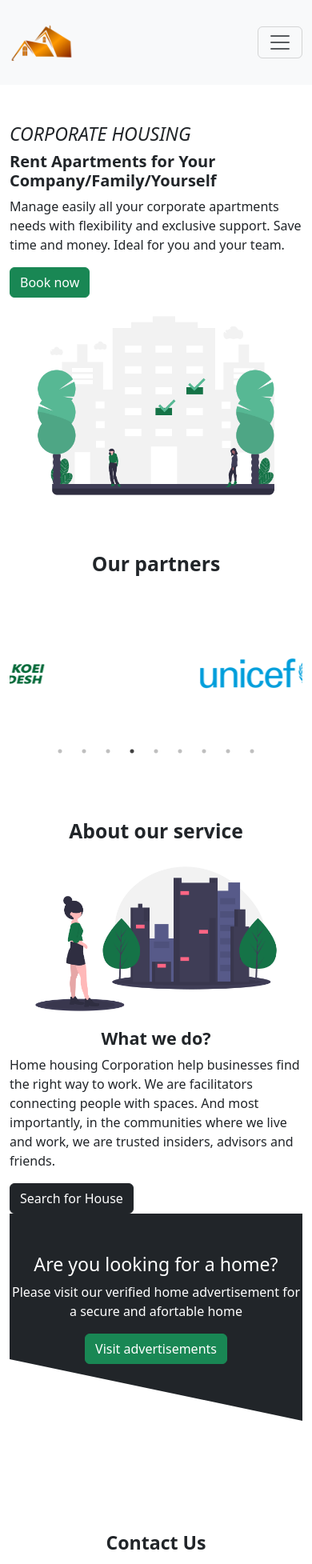
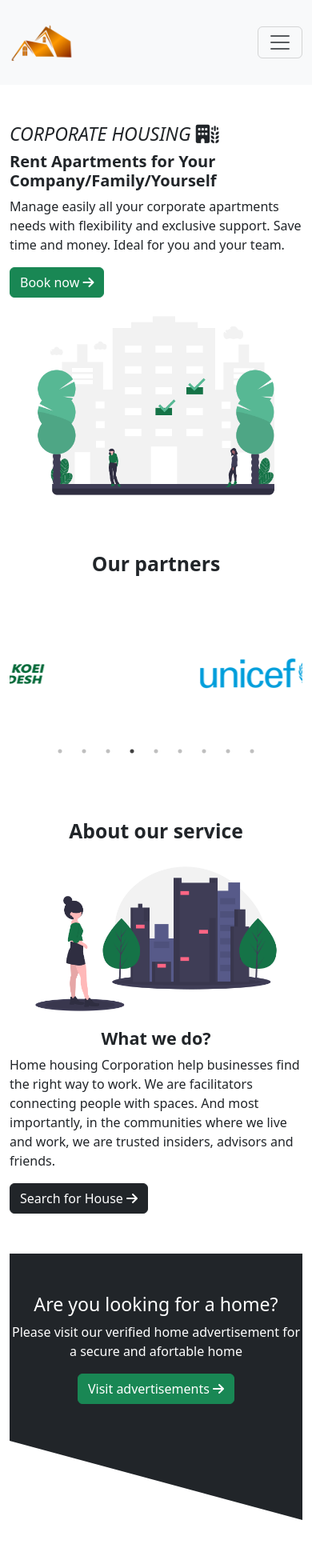
Before and after one commit to antusaha970/Home-Housing, a React (Vite) app: page / in a window 390 px wide. Shown: the top 1955 px of the page at 80% size. Built offline with nearby package versions, Linux system fonts and the light colour scheme; the HTML template or start-up script is replaced by a standard one.

Commit message:
fixed homepage bugs and did some imporvements

```diff
--- a/src/components/AboutOurService/AboutOurService.jsx
+++ b/src/components/AboutOurService/AboutOurService.jsx
@@ -21,7 +21,9 @@ const AboutOurService = () => {
             importantly, in the communities where we live and work, we are
             trusted insiders, advisors and friends.
           </p>
-          <button className="btn btn-dark">Search for House</button>
+          <button className="btn btn-dark">
+            Search for House <i className="fa-solid fa-arrow-right"></i>
+          </button>
         </div>
       </div>
     </section>
--- a/src/components/CallToAction/CallToAction.css
+++ b/src/components/CallToAction/CallToAction.css
@@ -4,4 +4,11 @@
   width: 100%;
   height: 350px;
   padding: 50px 0;
+  margin-top: 50px;
 }
+
+@media screen and (max-width: 425px) {
+  .box-bg {
+    height: 450px;
+  }
+}
--- a/src/components/CallToAction/CallToAction.jsx
+++ b/src/components/CallToAction/CallToAction.jsx
@@ -8,7 +8,9 @@ const CallToAction = () => {
           Please visit our verified home advertisement for a secure and
           afortable home
         </p>
-        <button className="btn btn-success">Visit advertisements</button>
+        <button className="btn btn-success">
+          Visit advertisements <i className="fa-solid fa-arrow-right"></i>
+        </button>
       </div>
     </section>
   );
--- a/src/components/ContactUs/ContactUs.jsx
+++ b/src/components/ContactUs/ContactUs.jsx
@@ -2,7 +2,7 @@ import "./contactus.css";
 import contact_us from "../../assets/stock/contactus.png";
 const ContactUs = () => {
   return (
-    <section className="container my-5">
+    <section className="container my-5" id="contact">
       <h3 className="text-center fw-bold">Contact Us</h3>
       <div className="row align-items-center">
         <div className="col-12 col-sm-12 col-md-6">
@@ -16,6 +16,7 @@ const ContactUs = () => {
                 className="form-control inputFiledBg"
                 id="emailForContact"
                 placeholder="name@example.com"
+                required
               />
             </div>
             <div className="mb-3">
@@ -27,6 +28,7 @@ const ContactUs = () => {
                 className="form-control inputFiledBg"
                 id="subjectforcontact"
                 placeholder="write subject here"
+                required
               />
             </div>
             <div className="mb-3">
@@ -38,13 +40,19 @@ const ContactUs = () => {
                 className="form-control inputFiledBg"
                 id="subject for contact"
                 placeholder="write subject here"
+                required
               />
             </div>
             <button className="btn btn-dark">Send</button>
           </form>
         </div>
         <div className="col-12 col-sm-12 col-md-6">
-          <img src={contact_us} alt="contact us" className="img-fluid" />
+          <img
+            data-aos="fade-left"
+            src={contact_us}
+            alt="contact us"
+            className="img-fluid"
+          />
         </div>
       </div>
     </section>
--- a/src/components/Hero/Hero.jsx
+++ b/src/components/Hero/Hero.jsx
@@ -7,7 +7,9 @@ const Hero = () => {
       <div className="container my-5">
         <div className="row justify-content-center align-items-center">
           <div className="col-12 col-sm-12 col-md-6">
-            <h3 className="fst-italic">CORPORATE HOUSING</h3>
+            <h3 className="fst-italic">
+              CORPORATE HOUSING <i className="fa-solid fa-building-wheat"></i>
+            </h3>
             <h1 className="fw-bold hero-text">
               Rent Apartments for Your Company/Family/Yourself
             </h1>
@@ -16,7 +18,9 @@ const Hero = () => {
               and exclusive support. Save time and money. Ideal for you and your
               team.
             </p>
-            <button className="btn btn-success">Book now</button>
+            <button className="btn btn-success">
+              Book now <i className="fa-solid fa-arrow-right"></i>
+            </button>
           </div>
           <div className="col-12 col-sm-12 col-md-6">
             <img
--- a/src/components/shared/Footer/Footer.jsx
+++ b/src/components/shared/Footer/Footer.jsx
@@ -62,9 +62,11 @@ const Footer = () => {
                   <input
                     id="newsletter1"
                     type="text"
-                    className="form-control"
+                    className="form-control inputFiledBg"
                     placeholder="Email address"
+                    required
                   />
+
                   <button className="btn btn-dark" type="button">
                     Subscribe
                   </button>
--- a/src/components/shared/Navbar/Navbar.jsx
+++ b/src/components/shared/Navbar/Navbar.jsx
@@ -46,7 +46,7 @@ const Navbar = () => {
                 </a>
               </li>
               <li className="nav-item">
-                <a className="nav-link text-18" href="#">
+                <a className="nav-link text-18" href="#contact">
                   Contact us
                 </a>
               </li>
```
